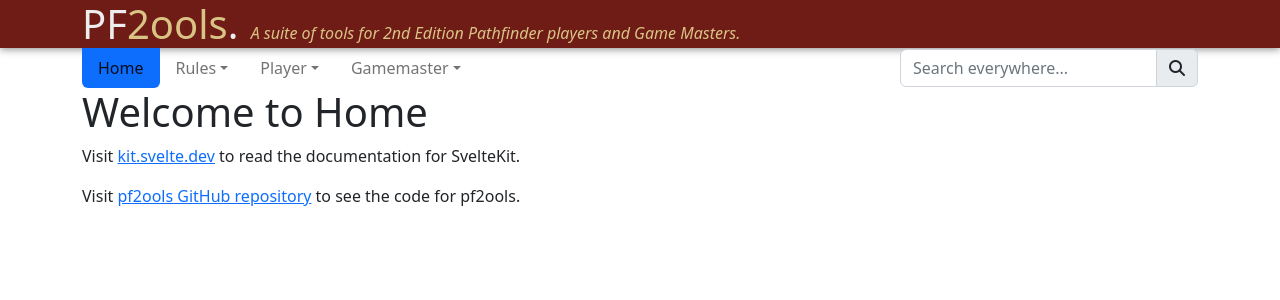
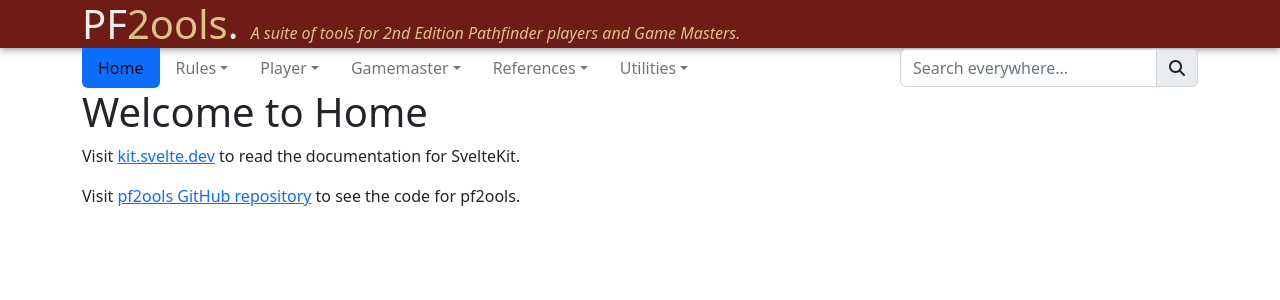
Before and after one commit to MrVauxs/pf2ools, a SvelteKit app: page / in a window 1280 px wide. Shown: the top 300 px of the page. Built offline with nearby package versions, Linux system fonts and the light colour scheme.

Commit message:
references, utilities

```diff
--- a/src/routes/+layout.svelte
+++ b/src/routes/+layout.svelte
@@ -140,6 +140,72 @@
 							<li><a class="dropdown-item" class:active={pageID === "/relicsgifts"} href="/relicsgifts">Relic Gifts</a></li>
 						</ul>
 					</li>
+					<!-- References Tab -->
+					<li class="nav-item dropdown">
+						<span
+							class:active={[
+								"/actions",
+								"/bestiary",
+								"/conditions",
+								"/items",
+								"/spells",
+								"/afflictions",
+								"/rituals",
+								"/vehicles",
+								"/deities",
+								"/languages",
+								"/places",
+								"/organizations",
+								"/creatureabilities",
+								"/creaturetemplates",
+								"/traits"
+							].includes(pageID)}
+							class="nav-link dropdown-toggle"
+							id="reference"
+							role="button"
+							data-bs-toggle="dropdown"
+							aria-expanded="false">
+							References
+						</span>
+						<ul class="dropdown-menu">
+							<li><a class="dropdown-item" class:active={pageID === "/actions"} href="/actions">Actions</a></li>
+							<li><a class="dropdown-item" class:active={pageID === "/bestiary"} href="/bestiary">Bestiary</a></li>
+							<li><a class="dropdown-item" class:active={pageID === "/conditions"} href="/conditions">Conditions</a></li>
+							<li><a class="dropdown-item" class:active={pageID === "/items"} href="/items">Items</a></li>
+							<li><a class="dropdown-item" class:active={pageID === "/spells"} href="/spells">Spells</a></li>
+							<li><hr class="dropdown-divider" /></li>
+							<li><a class="dropdown-item" class:active={pageID === "/afflictions"} href="/afflictions">Afflictions</a></li>
+							<li><a class="dropdown-item" class:active={pageID === "/rituals"} href="/rituals">Rituals</a></li>
+							<li><a class="dropdown-item" class:active={pageID === "/vehicles"} href="/vehicles">Vehicles</a></li>
+							<li><hr class="dropdown-divider" /></li>
+							<li><a class="dropdown-item" class:active={pageID === "/deities"} href="/deities">Deities</a></li>
+							<li><a class="dropdown-item" class:active={pageID === "/languages"} href="/languages">Languages</a></li>
+							<li><a class="dropdown-item" class:active={pageID === "/places"} href="/places">Planes & Places</a></li>
+							<li><a class="dropdown-item" class:active={pageID === "/organizations"} href="/organizations">Organizations</a></li>
+							<li><hr class="dropdown-divider" /></li>
+							<li><a class="dropdown-item" class:active={pageID === "/creatureabilities"} href="/creatureabilities">Creature Abilities</a></li>
+							<li><a class="dropdown-item" class:active={pageID === "/creaturetemplates"} href="/creaturetemplates">Creature Templates</a></li>
+							<li><a class="dropdown-item" class:active={pageID === "/traits"} href="/traits">Traits</a></li>
+						</ul>
+					</li>
+					<!-- Utilities Tab -->
+					<li class="nav-item dropdown">
+						<span class:active={[""].includes(pageID)} class="nav-link dropdown-toggle" id="reference" role="button" data-bs-toggle="dropdown" aria-expanded="false">Utilities</span>
+						<ul class="dropdown-menu">
+							<li><a class="dropdown-item" class:active={pageID === "/search"} href="/search">Search</a></li>
+							<li><a class="dropdown-item" class:active={pageID === "/managebrew"} href="/managebrew">Homebrew Manager</a></li>
+							<li><hr class="dropdown-divider" /></li>
+							<li><a class="dropdown-item" class:active={pageID === "/inittrackerplayerview"} href="/inittrackerplayerview">Initiative Tracker Player View</a></li>
+							<li><hr class="dropdown-divider" /></li>
+							<li><a class="dropdown-item" class:active={pageID === "/renderdemo"} href="/renderdemo">Renderer Demo</a></li>
+							<li><a class="dropdown-item" class:active={pageID === "/textconverter"} href="/textconverter">Text Converter</a></li>
+							<li><hr class="dropdown-divider" /></li>
+							<li><a class="dropdown-item" class:active={pageID === "/changelog"} href="/changelog">Changelog</a></li>
+							<li><hr class="dropdown-divider" /></li>
+							<li><a class="dropdown-item" class:active={pageID === "/privacy-policy"} href="/privacy-policy">Privacy Policy</a></li>
+							<li><a class="dropdown-item" class:active={pageID === "/licenses"} href="/licenses">Licenses</a></li>
+						</ul>
+					</li>
 				</ul>
 			</div>
 		</div>
```
Also changed, not shown: 1 other file (tests, documents, lock files or other folders).
